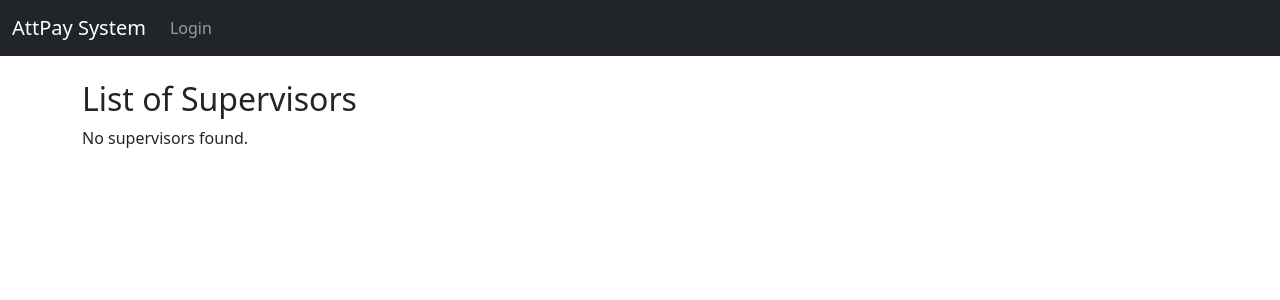
After one commit to marcusguiban/AttPay, a Django app: page /accounts/supervisor_list/ in a window 1280 px wide. The commit adds this page. Shown: the top 300 px of the page. Run offline with Django 5.2, Linux system fonts and the light colour scheme; some libraries are stand-ins or nearby versions.

Commit message:
error page added and restrictions on navbar

```diff
--- a/AttPayProject/urls.py
+++ b/AttPayProject/urls.py
@@ -1,9 +1,10 @@
 
 from django.contrib import admin
 from django.urls import path, include
-
+from django.views.generic import RedirectView
 urlpatterns = [
     path('admin/', admin.site.urls),
     path('', include('website.urls')),
     path('accounts/', include('accounts.urls')),
+    path('<path:dummy>/', RedirectView.as_view(url='/notfound')),
 ]
--- a/accounts/templates/employee_register.html
+++ b/accounts/templates/employee_register.html
@@ -11,7 +11,7 @@
             <div class="col-md-6 mx-auto">
               <div class="card">
                 <div class="card-header text-black">
-                  <h2>Register</h2>
+                  <h2>Register Employee</h2>
                 </div>
                 <div class="card-body">
                     <form action="{% url 'employee_register' %}" method="POST" novalidate>
--- /dev/null
+++ b/accounts/templates/supervisor_list.html
@@ -0,0 +1,15 @@
+{% extends 'base.html' %}
+
+{% block content %}
+<h2>List of Supervisors</h2>
+
+{% if supervisors %}
+<ul>
+  {% for supervisor in supervisors %}
+  <li>{{ supervisor.user.first_name }} {{ supervisor.user.last_name }}</li>
+  {% endfor %}
+</ul>
+{% else %}
+<p>No supervisors found.</p>
+{% endif %}
+{% endblock %}
--- a/accounts/templates/supervisor_register.html
+++ b/accounts/templates/supervisor_register.html
@@ -9,7 +9,7 @@
             <div class="col-md-6 mx-auto">
               <div class="card">
                 <div class="card-header text-black">
-                  <h2>Register</h2>
+                  <h2>Register Supervisor</h2>
                 </div>
                 <div class="card-body">
 
--- a/accounts/urls.py
+++ b/accounts/urls.py
@@ -3,9 +3,10 @@ from . import views
 urlpatterns = [
 
 
-    # path('home/', views.home, name='home2'),
+
     path('supervisor_register/',views.supervisor_register.as_view(), name='supervisor_register'),
     path('employee_register/',views.employee_register.as_view(), name='employee_register'),
-    # path('login/',views.login_request, name='login'),
-    # path('logout/',views.logout_view, name='logout'),
+    path('employee_list/',views.employee_list, name='employee_list'),
+    path('supervisor_list/',views.supervisor_list, name='supervisor_list'),
+
 ]
--- a/accounts/views.py
+++ b/accounts/views.py
@@ -1,10 +1,8 @@
 from django.contrib.auth import login, logout,authenticate
 from django.shortcuts import redirect, render
-from .models import User
+from .models import User, Employee, Supervisor
 from .forms import EmployeeSignUpForm, SupervisorSignUpForm
 from django.views.generic import CreateView
-from django.urls import reverse
-
 def home(request):
     return render(request, 'home.html',)
 
@@ -27,3 +25,12 @@ class employee_register(CreateView):
         user = form.save()
         login(self.request, user)
         return redirect('/')
+
+
+def employee_list(request):
+    employees = Employee.objects.all()
+    return render(request, 'employee_list.html', {'employees': employees})
+
+def supervisor_list(request):
+    supervisors = Supervisor.objects.all()
+    return render(request, 'supervisor_list.html', {'supervisors': supervisors})
--- a/website/templates/navbar.html
+++ b/website/templates/navbar.html
@@ -7,30 +7,43 @@
       <div class="collapse navbar-collapse" id="navbarSupportedContent">
           <ul class="navbar-nav me-auto mb-2 mb-lg-0">
               {% if user.is_authenticated %}
-
+                  {% if user.is_superuser %}
                       <li class="nav-item">
-            <a class="nav-link" href="{% url 'attendanceList' username=request.user.username%}">Attendance List</a>
+                          <a class="nav-link" href="{% url 'supervisor_register' %}">Supervisor Register</a>
                       </li>
                       <li class="nav-item">
-            <a class="nav-link" href="{% url 'time_In' username=request.user.username%}">Time IN</a>
+                          <a class="nav-link" href="{% url 'employee_register' %}">Employee Register</a>
+                      </li>
+                      <li class="nav-item">
+                        <a class="nav-link" href="{% url 'employee_list' %}">Employee List</a>
+                    </li>
+                    <li class="nav-item">
+                      <a class="nav-link" href="{% url 'supervisor_list' %}">Supervisor List</a>
+                  </li>
+                  {% elif user.is_supervisor %}
+                      <li class="nav-item">
+                          <a class="nav-link" href="{% url 'employee_register' %}">Employee Register</a>
+                      </li>
+                      <li class="nav-item">
+                        <a class="nav-link" href="{% url 'employee_list' %}">Employee List</a>
+                    </li>
+                  {% endif %}
+                  <li class="nav-item">
+                      <a class="nav-link" href="{% url 'attendanceList' username=request.user.username %}">Attendance List</a>
+                  </li>
+                  <li class="nav-item">
+                      <a class="nav-link" href="{% url 'time_In' username=request.user.username %}">Time IN</a>
                   </li>
                   <li class="nav-item">
                       <a class="nav-link" href="{% url 'logout' %}">Logout</a>
                   </li>
 
-          {%else%}
+
+              {% else %}
                   <li class="nav-item">
-            <a class="nav-link" href="{% url 'supervisor_register'%}">Supervisor Register</a>
+                      <a class="nav-link" href="{% url 'login' %}">Login</a>
                   </li>
-          <li class="nav-item">
-            <a class="nav-link" href="{% url 'employee_register'%}">Emplyoee Register</a>
-          </li>
-          <li class="nav-item">
-            <a class="nav-link" href="{% url 'login'%}">Login</a>
-          </li>
-          {%endif%}
-
-
+              {% endif %}
           </ul>
       </div>
   </div>
--- a/website/templates/welcome.html
+++ b/website/templates/welcome.html
@@ -14,13 +14,13 @@
     <p>id: {{ user.id }}</p>
     <p>Email: {{ user.email }}!</p>
     <p>Last logged in: {{ user.last_login }}</p>
-    <p>Last logged in: {{ user.date_joined }}</p>
+    <p>Date Joined: {{ user.date_joined }}</p>
     {% elif user.is_superuser %}
     <p>Welcome, Admin {{ user.first_name }} {{ user.last_name }}</p>
     <p>id: {{ user.id }}</p>
     <p>Email: {{ user.email }}</p>
     <p>Last logged in: {{ user.last_login }}</p>
-    <p>Last logged in: {{ user.date_joined }}</p>
+    <p>Date Joined: {{ user.date_joined }}</p>
 
     {% else %}
     <p>Welcome, {{ user.first_name }} {{ user.last_name }}!</p>
--- a/website/urls.py
+++ b/website/urls.py
@@ -12,5 +12,7 @@ urlpatterns = [
     path('delete_record/<str:username>/<int:pk>', views.delete_record, name='delete_record'),
     path('TimeOut/<str:username>/<int:pk>', views.time_Out, name='time_Out'),
     path('welcome/<str:username>/', views.welcome_view, name='welcome'),
+    path('notfound/', views.notfound, name='notfound'),
+
 
 ]
--- a/website/views.py
+++ b/website/views.py
@@ -13,6 +13,8 @@ from django.utils import timezone
 def home(request):
     return render(request, 'home.html',)
 
+def notfound(request):
+    return render(request, '404.html',)
 # login page (admin)
 def login_user(request):
     if request.method == 'POST':
```
Also changed, not shown: accounts/templates/employee_list.html (added, +15 -0 lines), website/templates/404.html (added, +8 -0 lines), accounts/models.py (line endings or trailing spaces). Lines whose indentation alone changed are shown as unchanged.
